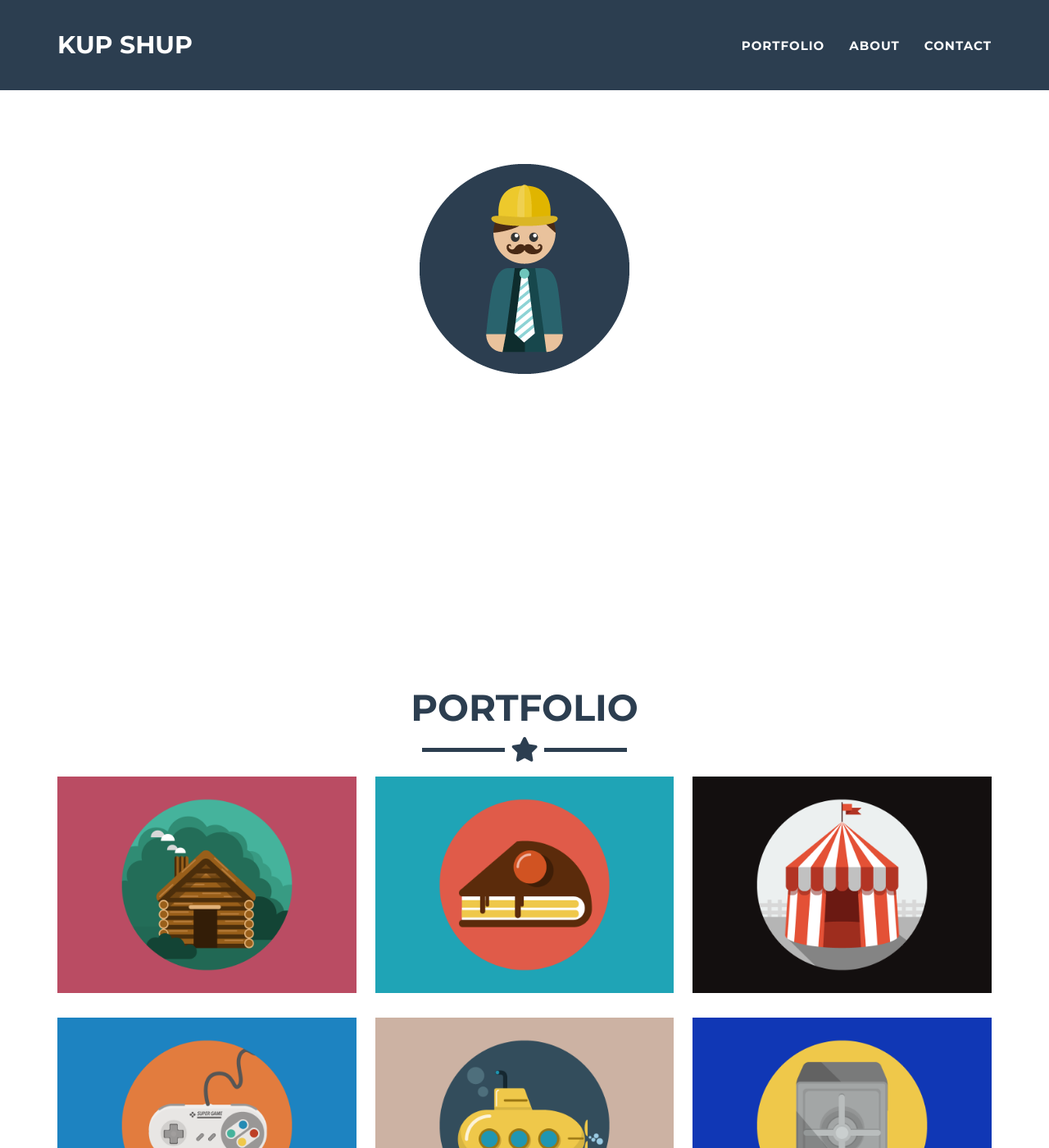
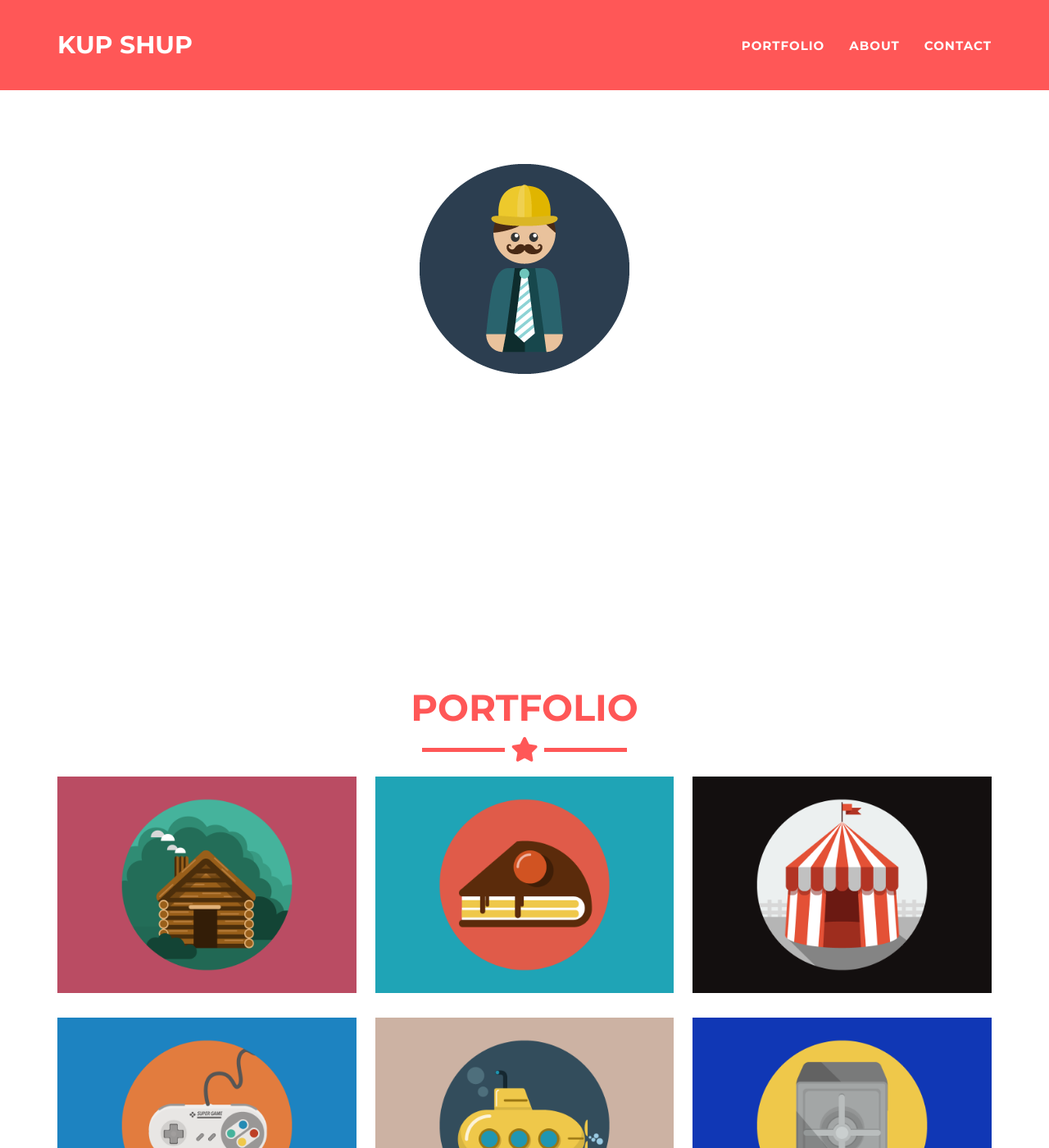
Before and after one commit to Iqbala/KSwebsite, a Jekyll site: the page built from _posts/2014-07-18-project-1.markdown, in a window 1280 px wide and 1400 px high. Shown: the whole window at 82% size. Built offline with Jekyll 4.4.1, drawn with Linux system fonts in a browser that asks for light colours.

Commit message:
Update _config.yml

```diff
--- a/_config.yml
+++ b/_config.yml
@@ -25,9 +25,9 @@ disqus_shortname: myshortname
 
 # Color settings (hex-codes without the leading hash-tag)
 color:
-  primary: ffddaaa, #80B3FF
+  primary: ffddaaa #80B3FF
   primary-rgb: "24,288,156" #"128,179,255"
-  secondary: 2c3e50 #FD6E8A
+  secondary: ff5757 #FD6E8A
   secondary-dark: ff5757 #A2122F
 
 # Footer settings
```
